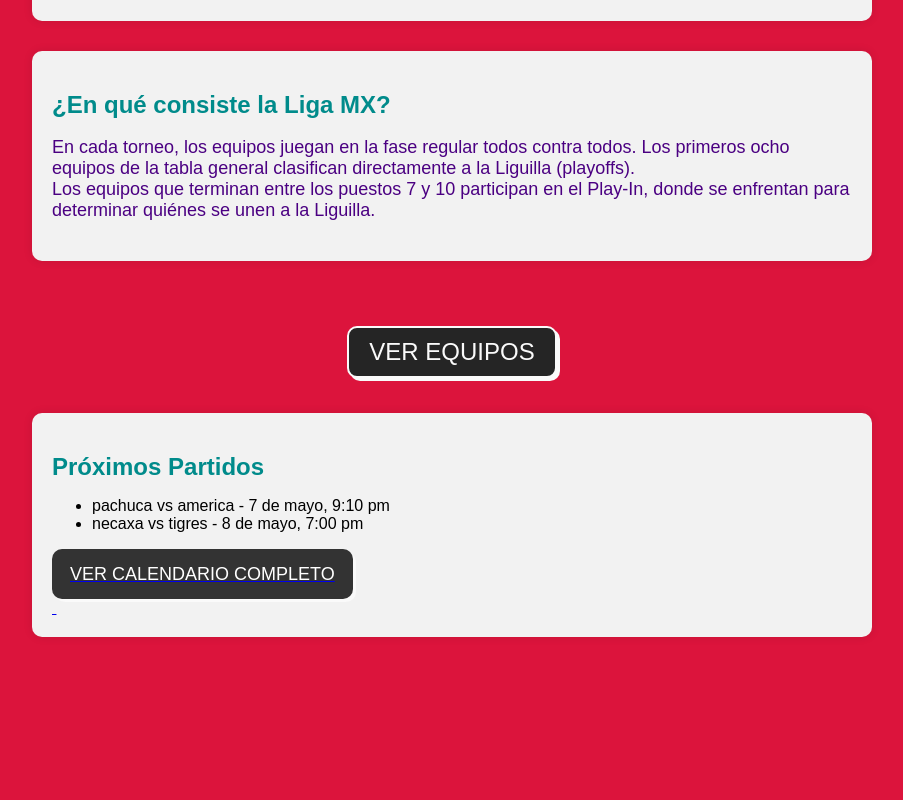
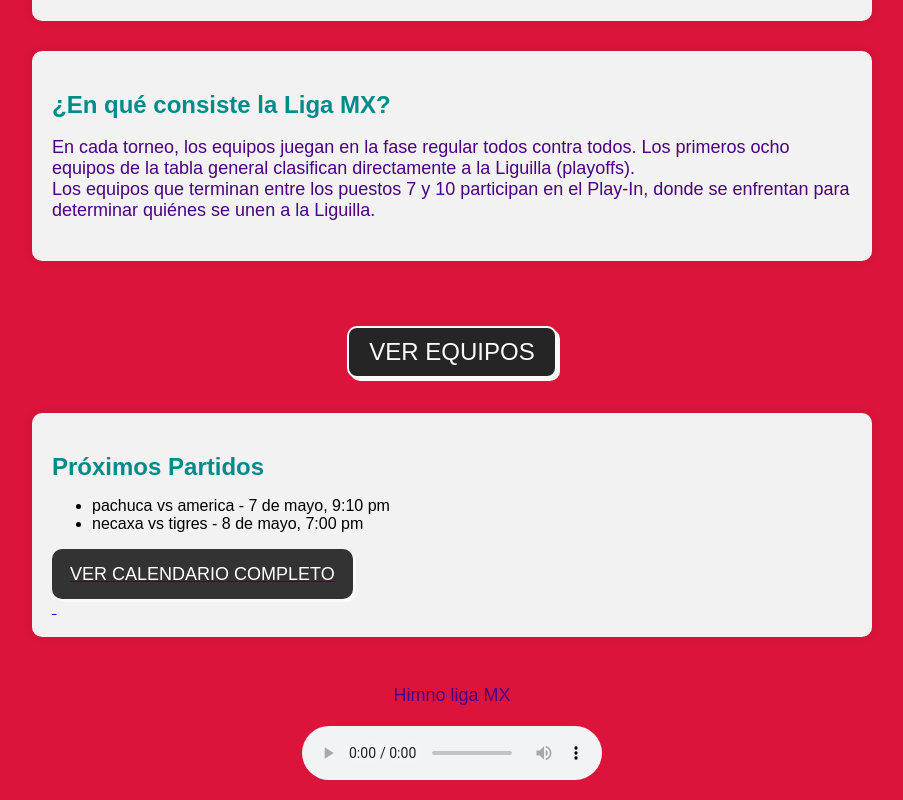
Before and after one commit to alanjim370/Alanweb, a plain HTML site: page index.html in a window 1280 px wide. Shown: the part 2087-2887 px from the top of the page, without its empty margins (188-1091 px from the left). Before the commit the page ends 2774 px from the top, so only its background shows below. Drawn offline with Linux system fonts and the light colour scheme.

Commit message:
Update index.html

```diff
--- a/index.html
+++ b/index.html
@@ -46,6 +46,12 @@
     <button>Ver calendario completo</button>
   </a>
 </section>
+    <p>Himno liga MX</p>
+    <audio controls autoplay>
+  <source src="tiktokio.com_SbvDePNrWhraXtQGEeiS.mp3" type="audio/mpeg">
+  <source src="mi_cancion.ogg" type="audio/ogg">
+  Tu navegador no soporta la reproducción de audio.
+    </audio>
   </main>
 </body>
 </html>
```
